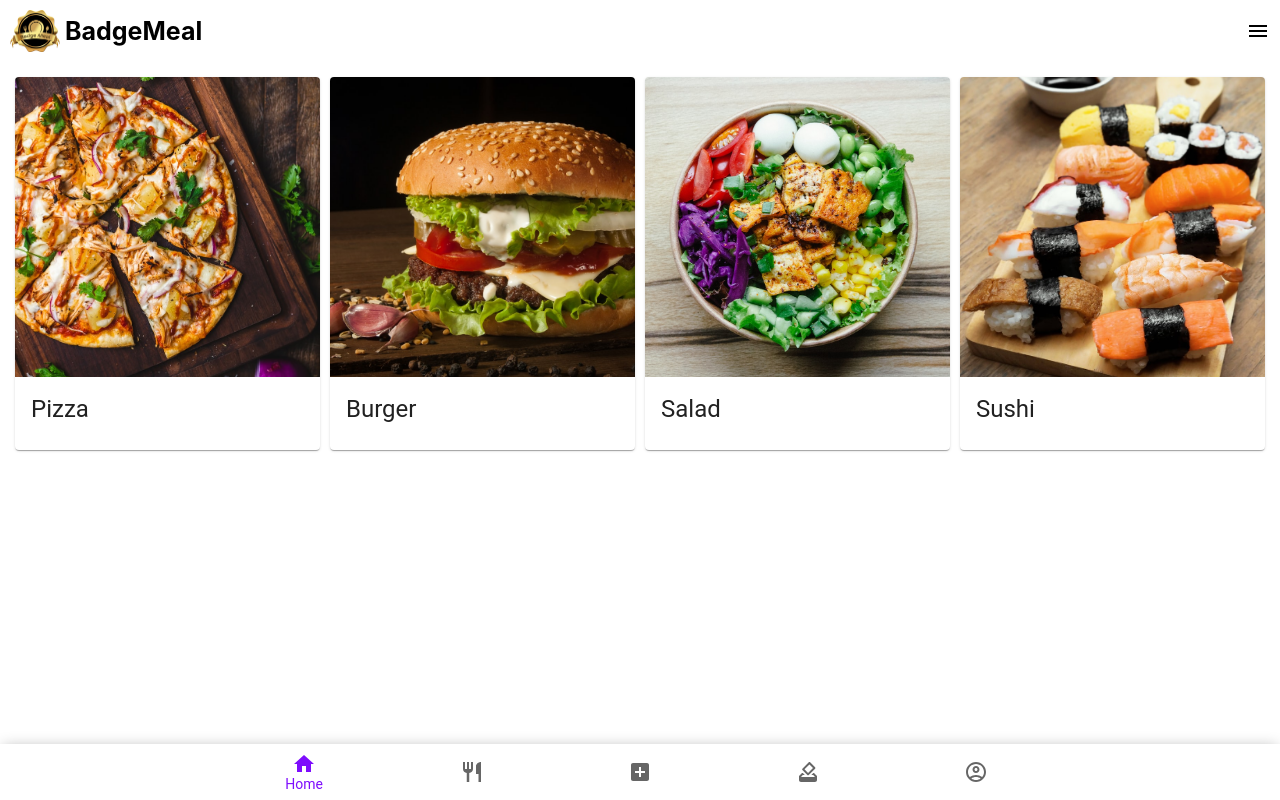
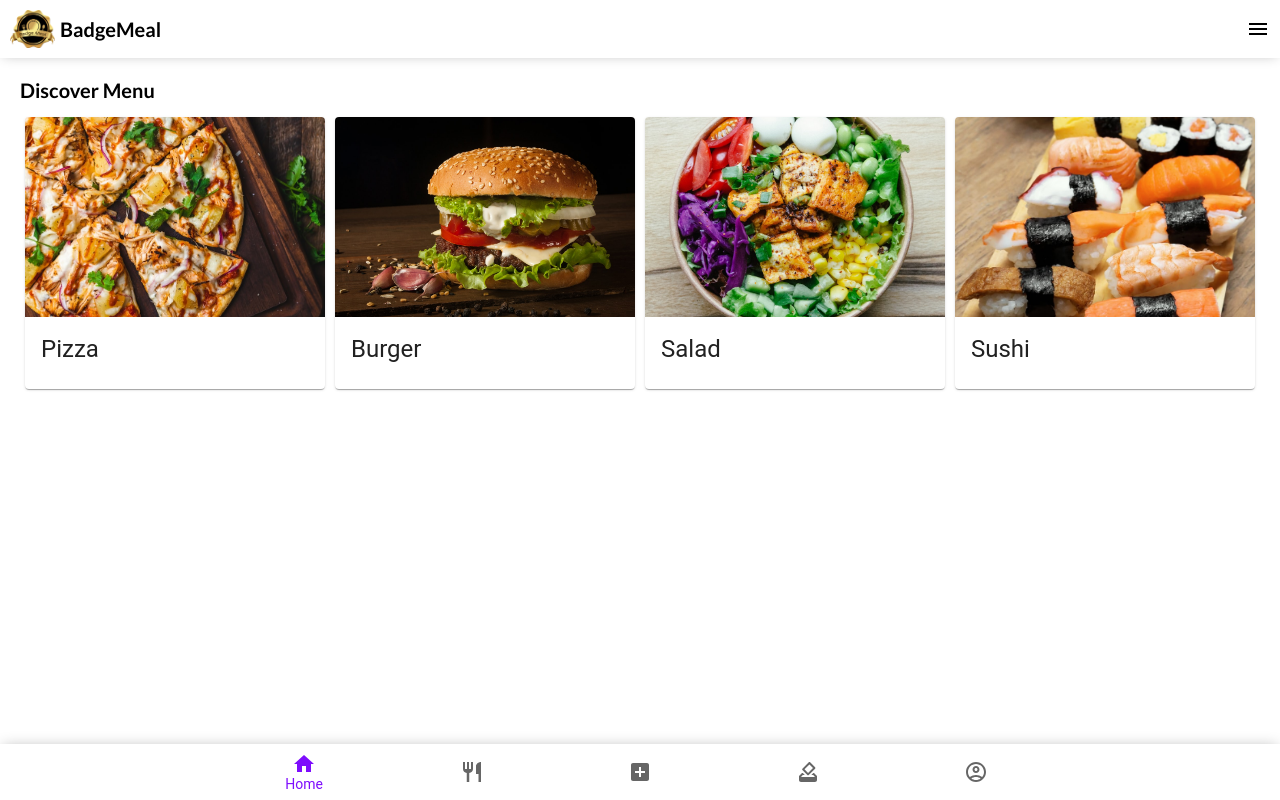
Before and after one commit to cojam-limited/decentralized-cojam, a React app: page / in a window 1280 px wide. Built offline with nearby package versions, Linux system fonts and the light colour scheme.

Commit message:
💄 스타일 개선

```diff
--- a/components/Carousel/index.jsx
+++ b/components/Carousel/index.jsx
@@ -27,7 +27,7 @@ export default function Carousel({ children }) {
     ],
   };
   return (
-    <div style={{ height: 'fit-content', padding: '10px' }}>
+    <div style={{ height: 'fit-content' }}>
       <Slider {...settings}>{children}</Slider>
     </div>
   );
--- a/components/FoodCard/index.jsx
+++ b/components/FoodCard/index.jsx
@@ -9,7 +9,7 @@ export default function FoodCard({ img, title }) {
   return (
     <Card sx={{ margin: '5px' }}>
       <CardActionArea>
-        <CardMedia component="img" height="300" image={img} alt="chicken" />
+        <CardMedia component="img" height="200" image={img} alt="chicken" />
         <CardContent>
           <Typography gutterBottom variant="h5" component="div">
             {title}
--- a/components/Header/styles.js
+++ b/components/Header/styles.js
@@ -8,6 +8,7 @@ export const StyledHeader = styled.header`
   align-items: center;
   justify-content: space-between;
   padding: 10px;
+  box-shadow: 0px 0px 12px -3px rgba(0, 0, 0, 0.3);
 `;
 
 export const LogoContainer = styled.div`
@@ -16,11 +17,11 @@ export const LogoContainer = styled.div`
   align-items: center;
 
   > img {
-    width: 50px;
+    width: 45px;
     margin-right: 5px;
   }
 
   > h1 {
-    font-size: 25px;
+    font-size: 20px;
   }
 `;
--- a/index.html
+++ b/index.html
@@ -7,6 +7,7 @@
     <title>BadgeMeal</title>
 
     <style>
+      @import url('https://fonts.googleapis.com/css2?family=Lato:ital,wght@0,300;0,400;0,700;1,300;1,400;1,700&display=swap');
       body,
       html {
         margin: 0;
@@ -108,8 +109,7 @@
         font-size: 100%;
         vertical-align: baseline;
         background: transparent;
-        font-family: -apple-system, BlinkMacSystemFont, 'Segoe UI', Roboto, Oxygen, Ubuntu, Cantarell, 'Open Sans',
-          'Helvetica Neue', sans-serif;
+        font-family: 'Lato', sans-serif;
       }
       a {
         margin: 0;
--- a/pages/Draw/index.jsx
+++ b/pages/Draw/index.jsx
@@ -1,7 +1,14 @@
 import React from 'react';
+import RandomTray from '@assets/img_tray.png';
 
 function Draw() {
-  return <div>Draw</div>;
+  return (
+    <div>
+      <div>
+        <img src={RandomTray} alt="random tray" />
+      </div>
+    </div>
+  );
 }
 
 export default Draw;
--- a/pages/Home/index.jsx
+++ b/pages/Home/index.jsx
@@ -7,9 +7,12 @@ import Salad from '@assets/img_salad.jpg';
 import Chicken from '@assets/img_chicken.jpg';
 import Sushi from '@assets/img_sushi.jpg';
 
+import { HomeContainer } from './styles';
+
 function Home() {
   return (
-    <div>
+    <HomeContainer>
+      <h1>Discover Menu</h1>
       <Carousel>
         <FoodCard img={Pizza} title="Pizza" />
         <FoodCard img={Burger} title="Burger" />
@@ -17,7 +20,7 @@ function Home() {
         <FoodCard img={Sushi} title="Sushi" />
         <FoodCard img={Chicken} title="Chicken" />
       </Carousel>
-    </div>
+    </HomeContainer>
   );
 }
 
--- /dev/null
+++ b/pages/Home/styles.js
@@ -0,0 +1,9 @@
+import styled from '@emotion/styled';
+
+export const HomeContainer = styled.div`
+  padding: 20px;
+  > h1 {
+    font-size: 20px;
+    margin-bottom: 10px;
+  }
+`;
```
Also changed, not shown: assets/img_tray.png (added).
